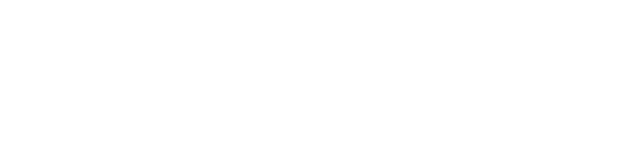
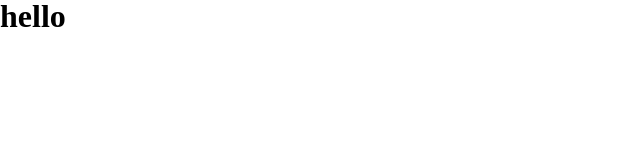
Before and after one commit to akhmedovms/new-template-repo, a plain HTML site: page index.html in a window 1280 px wide. Shown: the whole page, without its empty margins (0-640 px from the left). Drawn offline with Linux system fonts and the light colour scheme.

Commit message:
new-repo-template

```diff
--- a/index.html
+++ b/index.html
@@ -11,7 +11,7 @@
     <!-- HEADER -->
     <header class="header"></header>
     <!-- MAIN -->
-    <main class="main"></main>
+    <main class="main"><h1>hello</h1></main>
     <!-- FOOTER -->
     <footer class="footer"></footer>
 </body>
```
